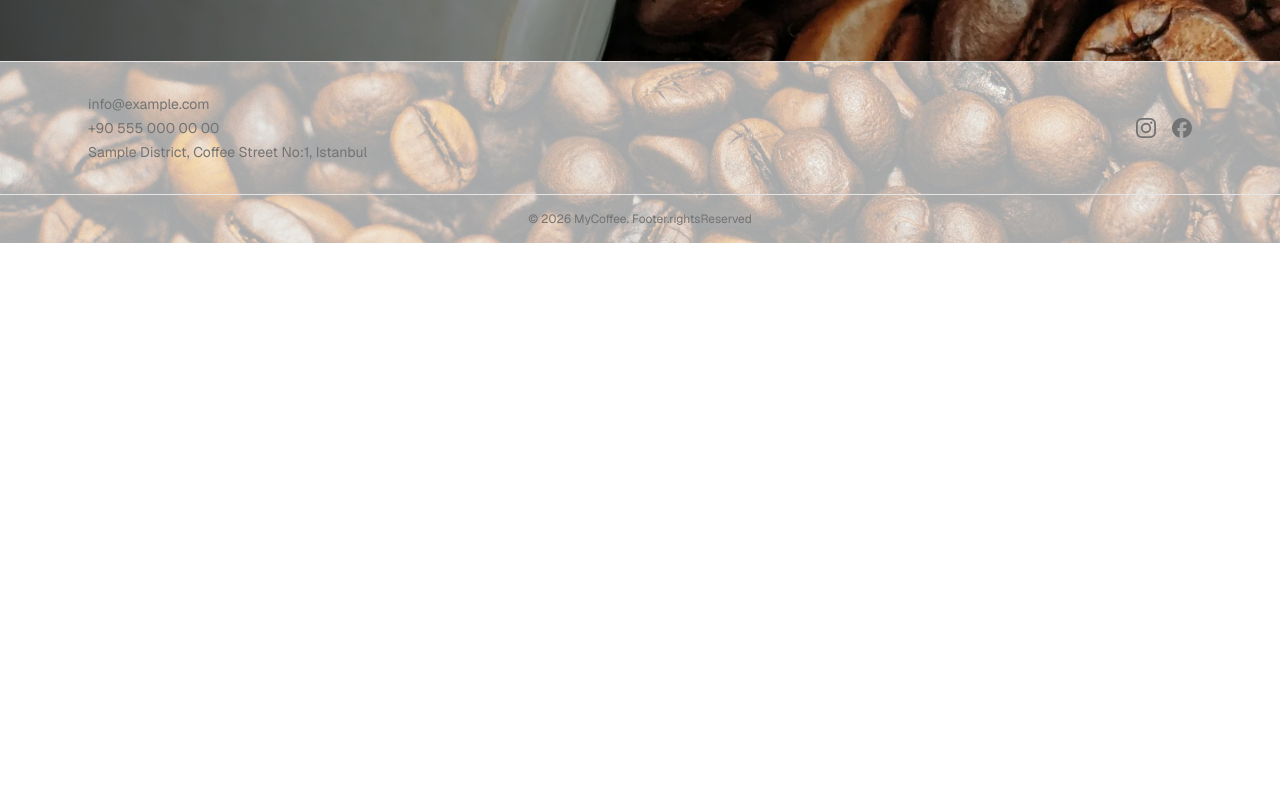
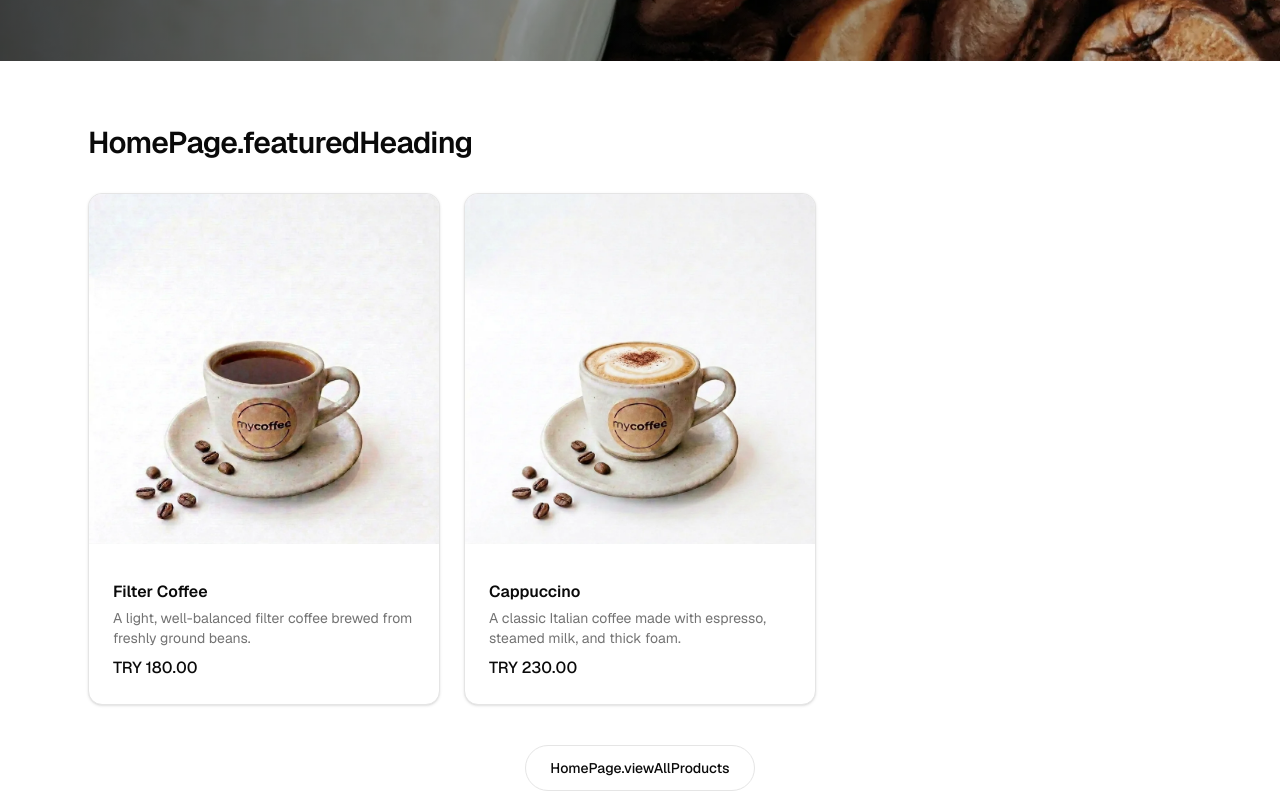
Before and after one commit to burakkurt6/mycoffee, a Next.js app: page /en in a window 1280 px wide. Shown: the part 600-1400 px from the top of the page. Before the commit the page ends 843 px from the top, so only its background shows below. Built offline with nearby package versions, Linux system fonts and the light colour scheme; no server answers.

Commit message:
feat: add featured products section to homepage, reduce footer texture opacity

```diff
--- a/src/app/[locale]/(marketing)/page.tsx
+++ b/src/app/[locale]/(marketing)/page.tsx
@@ -2,6 +2,9 @@ import type { Metadata } from "next";
 import Image from "next/image";
 import { useTranslations } from "next-intl";
 import { getTranslations, setRequestLocale } from "next-intl/server";
+import { Link } from "@/i18n/navigation";
+import { ProductGrid } from "@/components/products/product-grid";
+import { getFeaturedProducts } from "@/lib/products";
 import { buildMetadata } from "@/lib/seo";
 import type { Locale } from "@/types";
 
@@ -30,6 +33,7 @@ export default async function Home({ params }: Props) {
 
 function HomeContent() {
   const t = useTranslations("HomePage");
+  const featuredProducts = getFeaturedProducts();
 
   return (
     <main className="flex-1">
@@ -52,6 +56,23 @@ function HomeContent() {
           </div>
         </div>
       </div>
+
+      <section className="mx-auto w-full max-w-6xl px-6 py-16">
+        <h2 className="text-2xl font-semibold tracking-tight sm:text-3xl">
+          {t("featuredHeading")}
+        </h2>
+        <div className="mt-8">
+          <ProductGrid products={featuredProducts} />
+        </div>
+        <div className="mt-10 flex justify-center">
+          <Link
+            href="/urunler"
+            className="inline-flex items-center rounded-full border px-6 py-3 text-sm font-medium transition-colors hover:bg-foreground hover:text-background"
+          >
+            {t("viewAllProducts")}
+          </Link>
+        </div>
+      </section>
     </main>
   );
 }
--- a/src/components/layout/site-footer.tsx
+++ b/src/components/layout/site-footer.tsx
@@ -23,7 +23,7 @@ export function SiteFooter() {
         fill
         loading="lazy"
         sizes="100vw"
-        className="absolute inset-0 -z-10 object-cover opacity-35"
+        className="absolute inset-0 -z-10 object-cover opacity-22"
       />
       <div className="mx-auto flex max-w-6xl flex-col gap-4 px-6 py-8 text-sm text-muted-foreground sm:flex-row sm:items-center sm:justify-between">
         <div className="space-y-1">
--- a/src/lib/products.ts
+++ b/src/lib/products.ts
@@ -4,3 +4,7 @@ import type { Locale, Product } from "@/types";
 export function getProductBySlug(slug: string, locale: Locale): Product | undefined {
   return products.find((product) => product.slug[locale] === slug);
 }
+
+export function getFeaturedProducts(): Product[] {
+  return products.filter((product) => product.featured);
+}
--- a/src/messages/en.json
+++ b/src/messages/en.json
@@ -2,7 +2,9 @@
   "HomePage": {
     "title": "Start Your Day With Coffee",
     "description": "Discover our coffees, carefully roasted and brewed from fresh beans.",
-    "heroAlt": "Roasted coffee beans in a bowl"
+    "heroAlt": "Roasted coffee beans in a bowl",
+    "featuredHeading": "Featured Products",
+    "viewAllProducts": "View All Products"
   },
   "Layout": {
     "changeLanguage": "Change language"
--- a/src/messages/tr.json
+++ b/src/messages/tr.json
@@ -2,7 +2,9 @@
   "HomePage": {
     "title": "Güne Kahveyle Başlayın",
     "description": "Özenle kavrulmuş, taze çekirdeklerle hazırlanan kahvelerimizi keşfedin.",
-    "heroAlt": "Kase içinde kavrulmuş kahve çekirdekleri"
+    "heroAlt": "Kase içinde kavrulmuş kahve çekirdekleri",
+    "featuredHeading": "Öne Çıkan Ürünler",
+    "viewAllProducts": "Tüm Ürünleri Gör"
   },
   "Layout": {
     "changeLanguage": "Dili değiştir"
```
